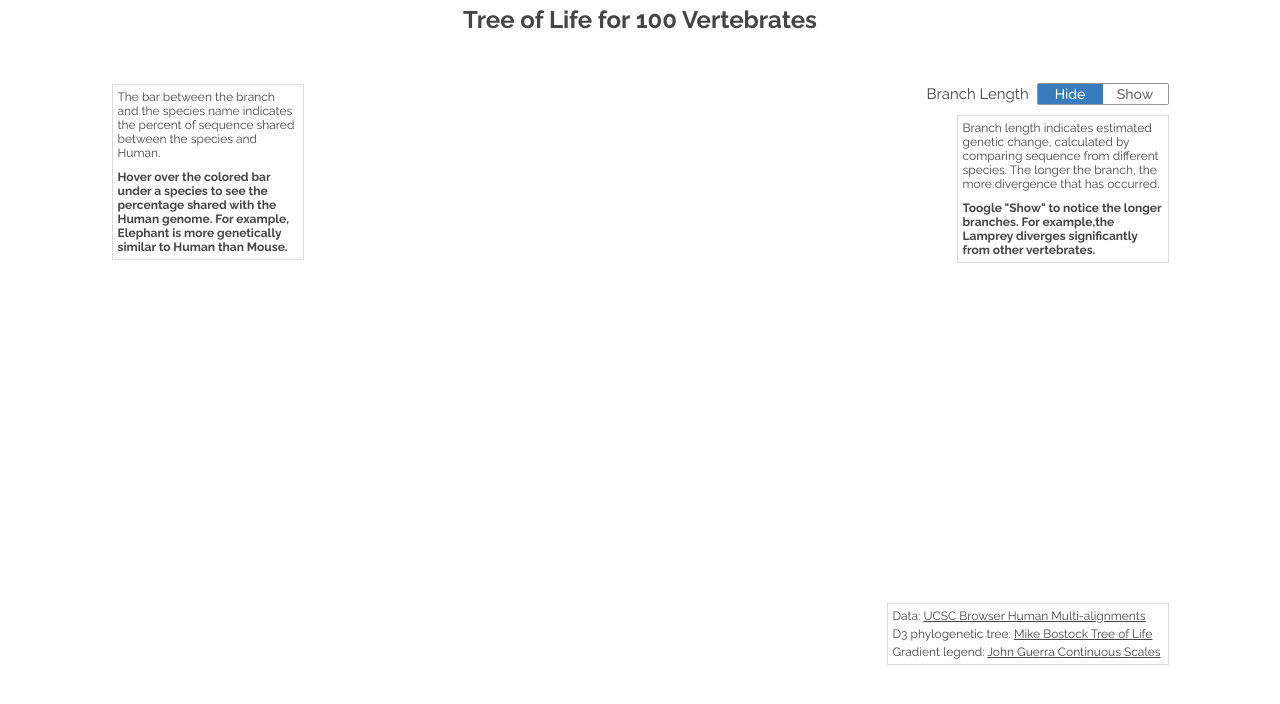
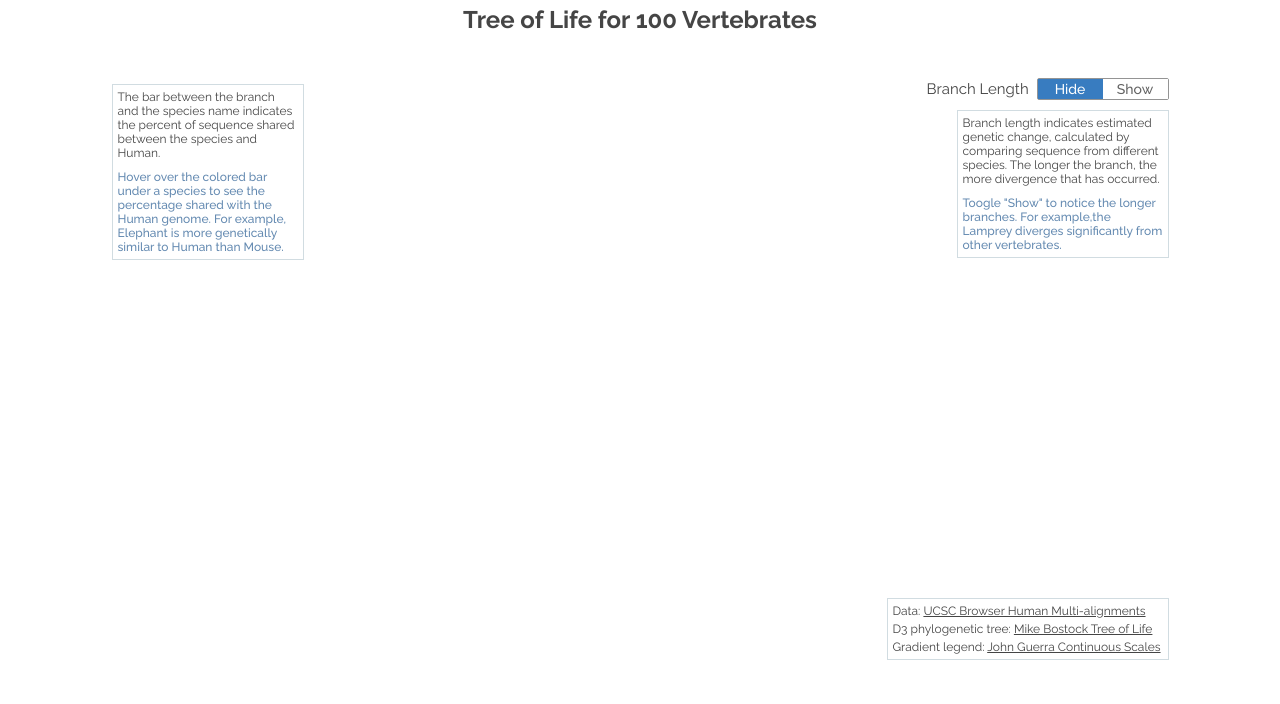
Before and after one commit to tonydisera/phylogenetic-tree, a plain HTML site: page index.html in a window 1280 px wide. Drawn offline with nearby package versions, Linux system fonts and the light colour scheme; no server answers.

Commit message:
Change styling for hint boxes

```diff
--- a/assets/style.css
+++ b/assets/style.css
@@ -110,7 +110,7 @@ h2 {
 .chart-hint {
   width: 200px;
   font-size: 12px;
-  border: solid #dadada 1px;
+  border: solid #819fad5c 1px;
   padding: 5px;
   margin-top: 10px;
   color: #454545;
@@ -118,8 +118,9 @@ h2 {
 
 
 .chart-hint .emphasize {
-  font-weight: 600;
+  font-weight: 500;
   padding-top: 10px;
+  color: #648ab1;
 }
 
 .chart-hint.legend {
--- a/index.html
+++ b/index.html
@@ -45,7 +45,7 @@
       </div>
 
 
-      <div style="display:flex;flex-flow:column;align-items:flex-end;margin-left:-150px;margin-top: 45px">
+      <div style="display:flex;flex-flow:column;align-items:flex-end;margin-left:-150px;margin-top: 40px">
         <div id="toggle-button-container">
           <span id="toggle-button-label" >Branch Length</span>
           <div id="toggle-button"></div>
```
